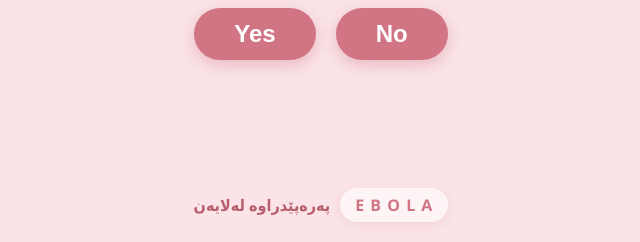
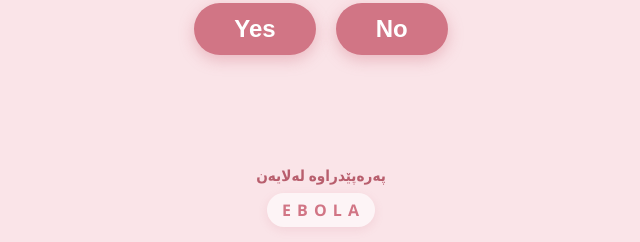
Before and after one commit to 9ini10/bo-darsakan-, a plain HTML site: page index.html in a window 1280 px wide. Shown: the part 558-800 px from the top of the page, without its empty margins (319-959 px from the left). Drawn offline with Linux system fonts and the light colour scheme.

Commit message:
Update index.html

```diff
--- a/index.html
+++ b/index.html
@@ -8,7 +8,6 @@
         body {
             margin: 0;
             padding: 0;
-            /* بەکارهێنانی dvh زۆر باشترە بۆ شاشەی مۆبایل */
             height: 100vh;
             height: 100dvh;
             display: flex;
@@ -23,7 +22,7 @@
 
         .container {
             text-align: center;
-            padding-bottom: 60px; /* مەودای زیاتر بۆ ئەوەی لە مۆبایل تێکەڵ نەبن */
+            padding-bottom: 70px; /* کەمێک مەودای زیاترم دانا بۆ ئەوەی جێگەی دوو دێڕەکە ببێتەوە */
         }
 
         .container img {
@@ -73,23 +72,24 @@
         }
 
         /* ------------------------------------- */
-        /* چارەسەری فوتەرەکە بۆ مۆبایل */
+        /* فوتەرەکە گۆڕدرا بۆ شێوازی ستوونی (ژێر یەکتر) */
         /* ------------------------------------- */
         footer {
-            position: fixed; /* گۆڕدرا بۆ fixed بۆ ئەوەی هەرگیز وون نەبێت */
-            bottom: 20px;
+            position: fixed;
+            bottom: 15px; /* کەمێک هێنامە خوارەوە */
             left: 0;
             width: 100%;
             display: flex;
+            flex-direction: column; /* ئەمە وادەکات ناوەکەت بچێتە ژێر نوسینەکە */
             justify-content: center;
             align-items: center;
-            gap: 10px;
-            z-index: 1000; /* دڵنیابوون لەوەی هەمیشە لە پێشەوەیە */
+            gap: 8px; /* مەودای نێوان نوسینەکە و ناوەکەت */
+            z-index: 1000;
         }
 
         footer p {
             margin: 0;
-            font-size: 1rem;
+            font-size: 0.95rem; /* کەمێک نوسینەکەم بچووک کردەوە بۆ جوانی */
             color: #b85e6d;
             font-weight: bold;
             font-family: 'Segoe UI', Tahoma, sans-serif;
@@ -151,8 +151,7 @@
             const maxY = window.innerHeight - noBtn.offsetHeight;
 
             const safeX = Math.max(0, maxX - 20);
-            /* مەوداکەم زیاتر کرد بۆ ئەوەی دوگمەکە هەرگیز نەچێتە سەر ناوەکەت */
-            const safeY = Math.max(0, maxY - 90);
+            const safeY = Math.max(0, maxY - 100); /* بۆشاییەکەیم زیاتر کرد بۆ سەلامەتی فوتەرەکە */
 
             const randomX = Math.floor(Math.random() * safeX);
             const randomY = Math.floor(Math.random() * safeY);
```
